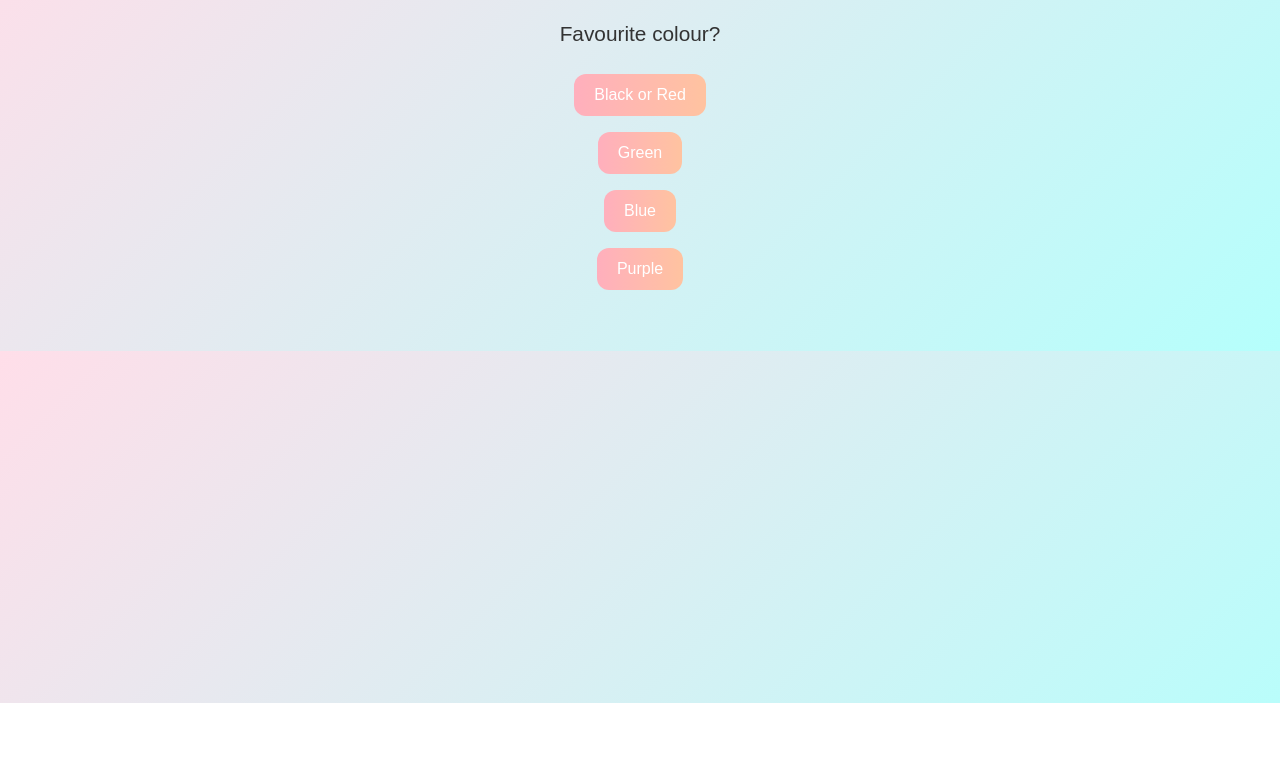
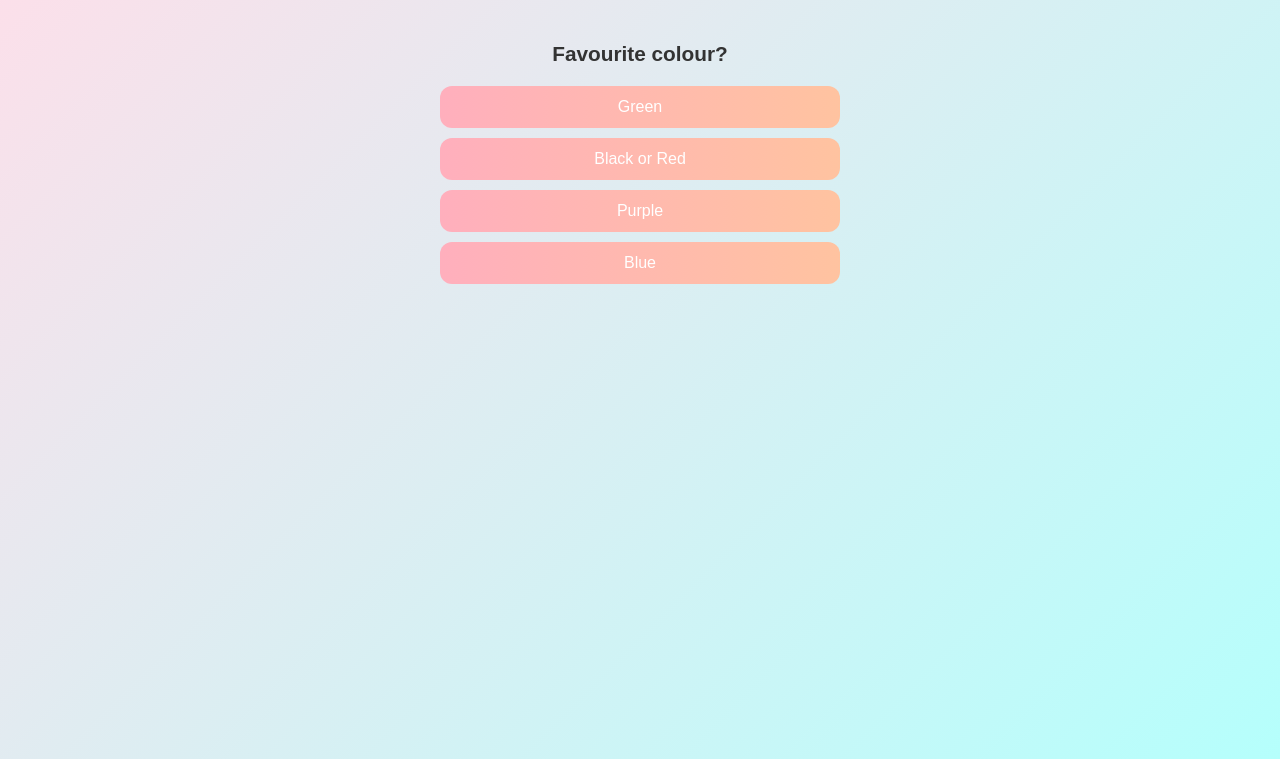
Before and after one commit to tired1024/faff-questions, a plain HTML site: page index.html in a window 1280 px wide. Shown: the part 97-856 px from the top of the page. Before the commit the page ends 800 px from the top, so only its background shows below. Drawn offline with Linux system fonts and the light colour scheme.

Commit message:
Update index.html

```diff
--- a/index.html
+++ b/index.html
@@ -10,30 +10,42 @@
     text-align: center;
     padding: 20px;
     color: #333;
+    min-height: 100vh;
   }
   h1 {
     font-size: 2.2em;
     margin-bottom: 25px;
   }
+  #game {
+    display: flex;
+    flex-direction: column;
+    align-items: center;
+    justify-content: center;
+  }
   .question {
     font-size: 1.3em;
     margin: 20px 0;
+    font-weight: bold;
   }
   .buttons {
     display: flex;
     flex-direction: column;
     align-items: center;
+    gap: 10px;
+    margin-bottom: 20px;
+    width: 100%;
+    max-width: 400px;
   }
   button {
-    margin: 8px;
+    width: 100%;
     padding: 12px 20px;
     font-size: 1em;
     border: none;
     border-radius: 12px;
     cursor: pointer;
-    transition: all 0.2s ease;
     background: linear-gradient(90deg, #FFAFBD, #ffc3a0);
     color: white;
+    transition: all 0.2s ease;
   }
   button:hover {
     transform: scale(1.05);
@@ -44,19 +56,21 @@
     font-size: 1.5em;
     font-weight: bold;
   }
-  .message {
+  #message {
     font-size: 1.2em;
     margin: 15px 0;
     color: #FF3CAC;
+    min-height: 1.5em;
   }
 </style>
 </head>
 <body>
 
 <h1>How Well Do You Know Aden? 😏💖</h1>
+
 <div id="game"></div>
 <div id="score"></div>
-<div class="message" id="message"></div>
+<div id="message"></div>
 
 <audio id="correctSound" src="https://www.soundjay.com/button/sounds/button-3.mp3"></audio>
 <audio id="wrongSound" src="https://www.soundjay.com/button/sounds/button-10.mp3"></audio>
@@ -68,8 +82,8 @@ const messageDiv = document.getElementById('message');
 
 const questions = [
   { q: "Favourite colour?", a: "Black or Red", options: ["Black or Red", "Green", "Blue", "Purple"] },
-  { q: "Full name?", a: "Aden Mahamud", options: ["Aden Mahamud", "Adam Maher", "Aden Malik", "Alan Mahamud"] },
-  { q: "Fav song (this week)?", a: "Bad Girls Like You or Don't Hide", options: ["Bad Girls Like You or Don't Hide", "Good Girls Go", "Don't Stop Me Now", "Blinding Lights"] },
+  { q: "Full name?", a: "Aden Mahamud", options: ["Aden Mahamud", "Aden Malik", "Aden Maher", "Aden Mahmood"] },
+  { q: "Fav song (this week)?", a: "Bad Girls Like You or Don't Hide", options: ["Bad Girls Like You or Don't Hide", "Blinding Lights", "Good Girls Go", "Don't Stop Me Now"] },
   { q: "Something about you I wish I knew?", a: "I care a lot, just tell me", options: ["I care a lot, just tell me", "I never care", "I only like music", "I don’t really notice"] },
   { q: "When did I first know I had feelings for you?", a: "Seeing you everywhere and hearing my fav song", options: ["Seeing you everywhere and hearing my fav song", "Last week", "A year ago", "From the start"] },
   { q: "Fav movie/series?", a: "Art the Clown", options: ["Art the Clown", "Adventure Time", "Inception", "The Matrix"] },
@@ -90,46 +104,53 @@ const questions = [
   { q: "A place that brings comfort?", a: "My room / lake nearby", options: ["My room / lake nearby", "Beach", "Park", "Library"] },
   { q: "Most sentimental item?", a: "My heart & plushies", options: ["My heart & plushies", "Watch", "Bracelet", "Photo album"] },
   { q: "Fav shows?", a: "Anime & Adventure Time", options: ["Anime & Adventure Time", "Friends", "The Office", "Breaking Bad"] },
-  { q: "Closest person to me?", a: "My mum", options: ["My mum", "Best friend", "Sibling", "Parent"] }
+  { q: "Closest person to me?", a: "My mum", options: ["My mum", "Best friend", "Sibling", "Dad"] }
 ];
 
 let current = 0;
 let score = 0;
-const gameDiv = document.getElementById("game");
-const scoreDiv = document.getElementById("score");
+
+function shuffle(array) {
+  for (let i = array.length - 1; i > 0; i--) {
+    const j = Math.floor(Math.random() * (i + 1));
+    [array[i], array[j]] = [array[j], array[i]];
+  }
+  return array;
+}
 
 function showQuestion() {
-  if(current >= questions.length){
-    gameDiv.innerHTML = `<h2>Game Over! 😘</h2><p>You scored ${score} / ${questions.length} ❤️</p>`;
-    messageDiv.innerHTML = "You really know me well! 🥰";
+  if (current >= questions.length) {
+    document.getElementById("game").innerHTML = `<h2>Game Over 😘</h2><p>You scored ${score}/${questions.length} ❤️</p>`;
+    messageDiv.textContent = "You really know me 😏";
     return;
   }
 
-  const qObj = questions[current];
-  let buttonsHTML = "";
-  qObj.options.forEach(opt => {
-    buttonsHTML += `<button onclick="checkAnswer('${opt}')">${opt}</button>`;
-  });
+  const q = questions[current];
+  const shuffledOptions = shuffle([...q.options]);
+  const buttons = shuffledOptions.map(opt => `<button onclick="checkAnswer('${opt}')">${opt}</button>`).join("");
 
-  gameDiv.innerHTML = `<div class="question">${qObj.q}</div><div class="buttons">${buttonsHTML}</div>`;
-  messageDiv.innerHTML = "";
+  document.getElementById("game").innerHTML = `
+    <div class="question">${q.q}</div>
+    <div class="buttons">${buttons}</div>
+  `;
 }
 
-function checkAnswer(answer){
-  const correctAnswer = questions[current].a;
-  if(answer === correctAnswer){
+function checkAnswer(ans) {
+  const q = questions[current];
+  if (ans === q.a) {
+    score++;
     correctSound.play();
-    messageDiv.innerHTML = "Correct! 😎💖 You're amazing!";
-    score++;
+    messageDiv.textContent = "Correct 😍";
   } else {
     wrongSound.play();
-    messageDiv.innerHTML = `Oops! The correct answer was: "${correctAnswer}" 😢`;
+    messageDiv.textContent = `Oops 😅 the answer was: "${q.a}"`;
   }
   current++;
-  setTimeout(showQuestion, 700); // short delay so she sees message
+  setTimeout(showQuestion, 1000);
 }
 
 showQuestion();
 </script>
+
 </body>
 </html>
```
